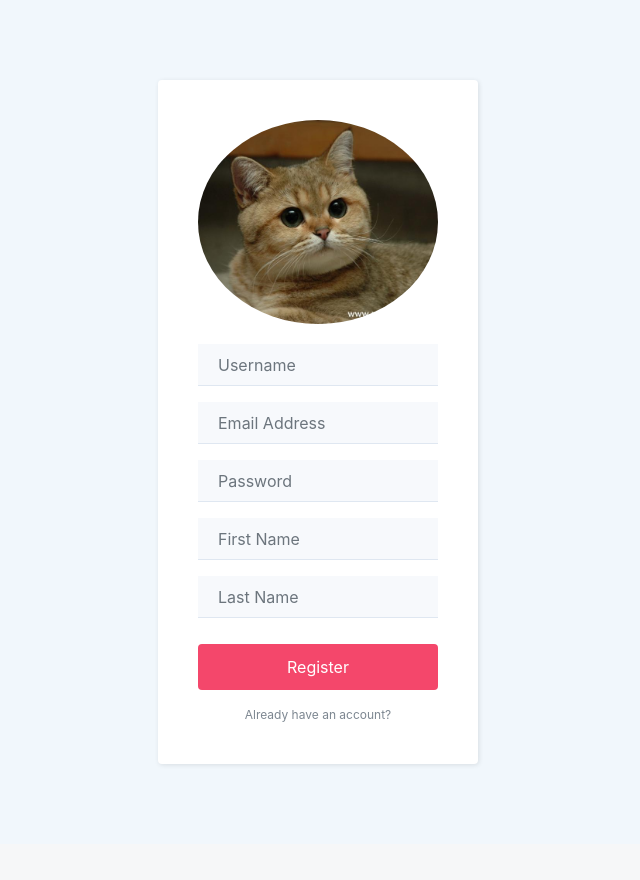
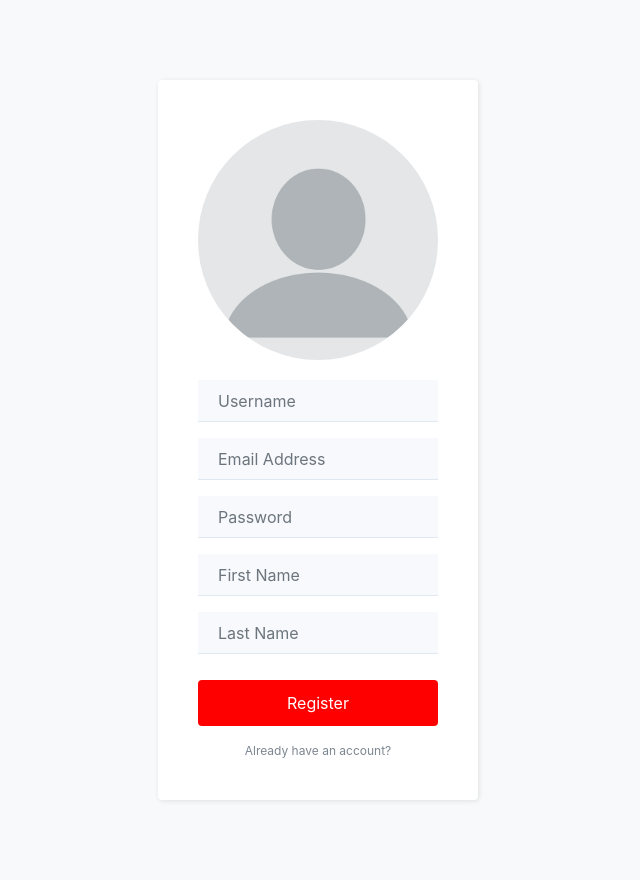
Before and after one commit to NicoleRus/fitness_challenges, a Flask app: page /auth/register in a window 1280 px wide. Shown: the part 96-976 px from the top of the page, without its empty margins (322-962 px from the left). Before the commit the page ends 862 px from the top, so only its background shows below. Run offline with Flask 2, Linux system fonts and the light colour scheme; parts of the project's set-up code (start-up, migrations or seed data) failed here and were passed over; some libraries are stand-ins or nearby versions.

Commit message:
update login and register pages
added placeholder profile picture
updated color scheme

```diff
--- a/FitnessApp/FitnessApp/static/assets/css/Login-Form-Clean.css
+++ b/FitnessApp/FitnessApp/static/assets/css/Login-Form-Clean.css
@@ -1,6 +1,6 @@
 .login-clean {
-  background: #f1f7fc;
-  padding: 80px 0;
+    background: #f8f9fa;
+    padding: 80px 0;
 }
 
 .login-clean form {
@@ -34,7 +34,7 @@
 }
 
 .login-clean form .btn-primary {
-  background: #f4476b;
+  background: #ff0000;
   border: none;
   border-radius: 4px;
   padding: 11px;
--- a/FitnessApp/FitnessApp/templates/auth/login.html
+++ b/FitnessApp/FitnessApp/templates/auth/login.html
@@ -8,7 +8,7 @@
 
     <form method="post">
         <div class="illustration">
-            <img src={{url_for('static', filename='assets/img/cat.jpg')}} class="img-fluid rounded-circle img-responsive" width="300" height="300" alt="Cinque Terre">
+            <img src={{url_for('static', filename='assets/img/profile-placeholder.png')}} class="img-fluid rounded-circle img-responsive" width="300" height="300" alt="Cinque Terre">
         </div>
         <h2 class="sr-only">Login Form</h2>
         <div class="form-group"><input class="form-control" type="username" name="username" placeholder="Username" /></div>
--- a/FitnessApp/FitnessApp/templates/auth/register.html
+++ b/FitnessApp/FitnessApp/templates/auth/register.html
@@ -8,7 +8,7 @@
 
     <form method="post" autocomplete="off">
         <div class="illustration">
-            <img src={{url_for('static', filename='assets/img/cat.jpg')}} class="img-fluid rounded-circle img-responsive" width="300" height="300" alt="Cinque Terre">
+            <img src={{url_for('static', filename='assets/img/profile-placeholder.png')}} class="img-fluid rounded-circle img-responsive" width="300" height="300" alt="Cinque Terre">
         </div>
         <h2 class="sr-only">Login Form</h2>
         <div class="form-group"><input class="form-control" type="username" name="username" placeholder="Username" /></div>
```
Also changed, not shown: FitnessApp/FitnessApp/static/assets/img/profile-placeholder.png (added), 1 other file.
